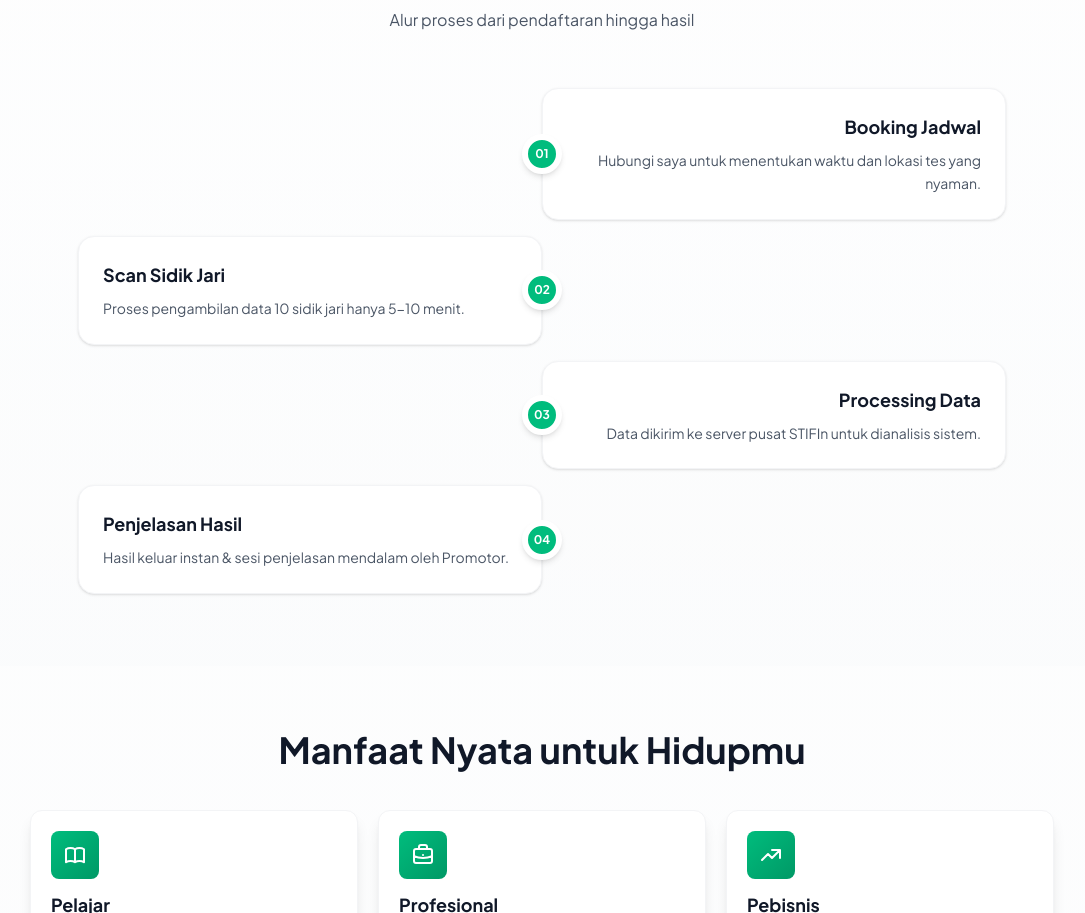
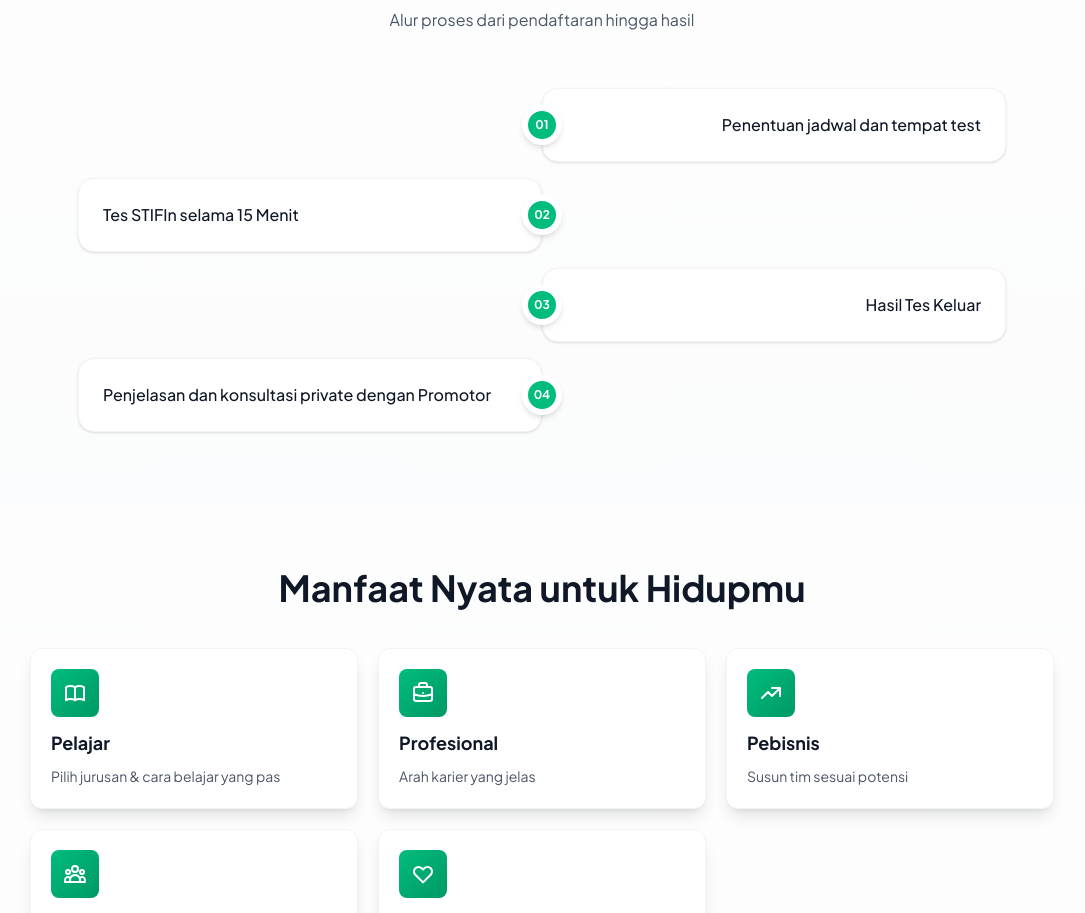
Before and after one commit to akmlrhim/wardaproject, a React (Vite) app: page /stifin-umum in a window 1280 px wide. Shown: the part 3434-4347 px from the top of the page, without its empty margins (98-1183 px from the left). Built offline with nearby package versions, Linux system fonts and the light colour scheme.

Commit message:
fix section tahapan

```diff
--- a/src/components/StifinUmum/sections/WhatYouGet.jsx
+++ b/src/components/StifinUmum/sections/WhatYouGet.jsx
@@ -51,23 +51,19 @@ export default function WhatYouGet() {
               {[
                 {
                   step: "01",
-                  title: "Booking Jadwal",
-                  desc: "Hubungi saya untuk menentukan waktu dan lokasi tes yang nyaman.",
+                  title: "Penentuan jadwal dan tempat test",
                 },
                 {
                   step: "02",
-                  title: "Scan Sidik Jari",
-                  desc: "Proses pengambilan data 10 sidik jari hanya 5-10 menit.",
+                  title: "Tes STIFIn selama 15 Menit",
                 },
                 {
                   step: "03",
-                  title: "Processing Data",
-                  desc: "Data dikirim ke server pusat STIFIn untuk dianalisis sistem.",
+                  title: "Hasil Tes Keluar",
                 },
                 {
                   step: "04",
-                  title: "Penjelasan Hasil",
-                  desc: "Hasil keluar instan & sesi penjelasan mendalam oleh Promotor.",
+                  title: "Penjelasan dan konsultasi private dengan Promotor",
                 },
               ].map((item, idx) => {
                 const isLeft = idx % 2 === 0;
@@ -95,8 +91,7 @@ export default function WhatYouGet() {
                             Step {item.step}
                           </span>
 
-                          <h3 className="text-lg font-bold text-gray-900 mb-2">{item.title}</h3>
-                          <p className="text-gray-600 text-sm leading-relaxed">{item.desc}</p>
+                          <h3 className="text-md font-medium text-gray-900">{item.title}</h3>
                         </div>
                       </div>
                     </div>
```
